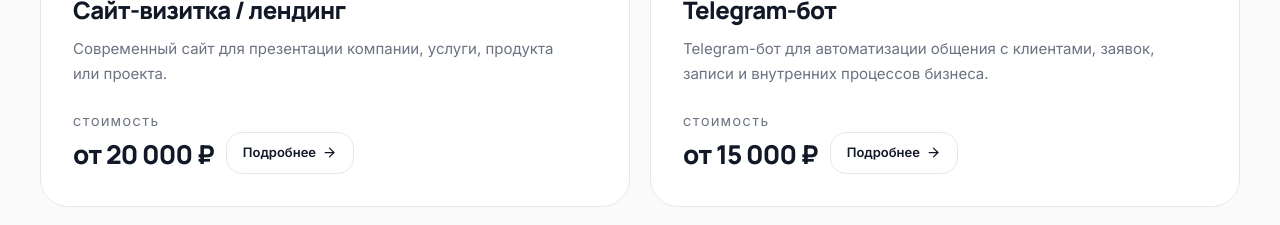
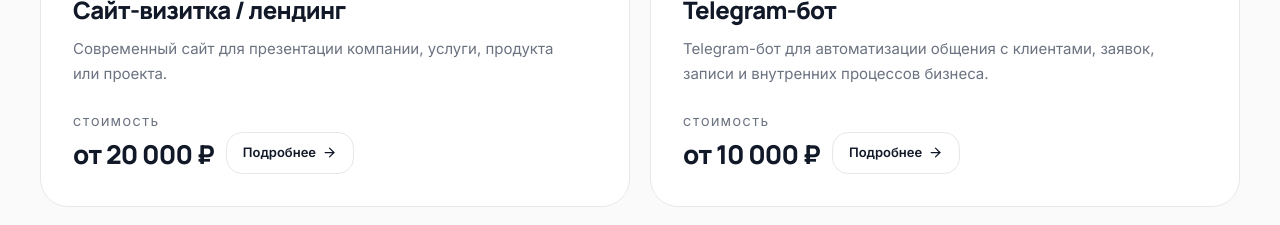
Before and after one commit to ilya33836-cpu/ilya33836-cpu.github.io, a React (Vite) app: page / in a window 1280 px wide. Shown: the part 1260-1485 px from the top of the page. Built offline with nearby package versions, Linux system fonts and the light colour scheme.

Commit message:
Telegram-бот: цена от 10 000 ₽

```diff
--- a/src/data/services.ts
+++ b/src/data/services.ts
@@ -67,7 +67,7 @@ export const pricingServices: PricingService[] = [
     id: 'telegram-bot',
     number: '02',
     title: 'Telegram-бот',
-    price: 'от 15 000 ₽',
+    price: 'от 10 000 ₽',
     description:
       'Telegram-бот для автоматизации общения с клиентами, заявок, записи и внутренних процессов бизнеса.',
     includes: [
```
